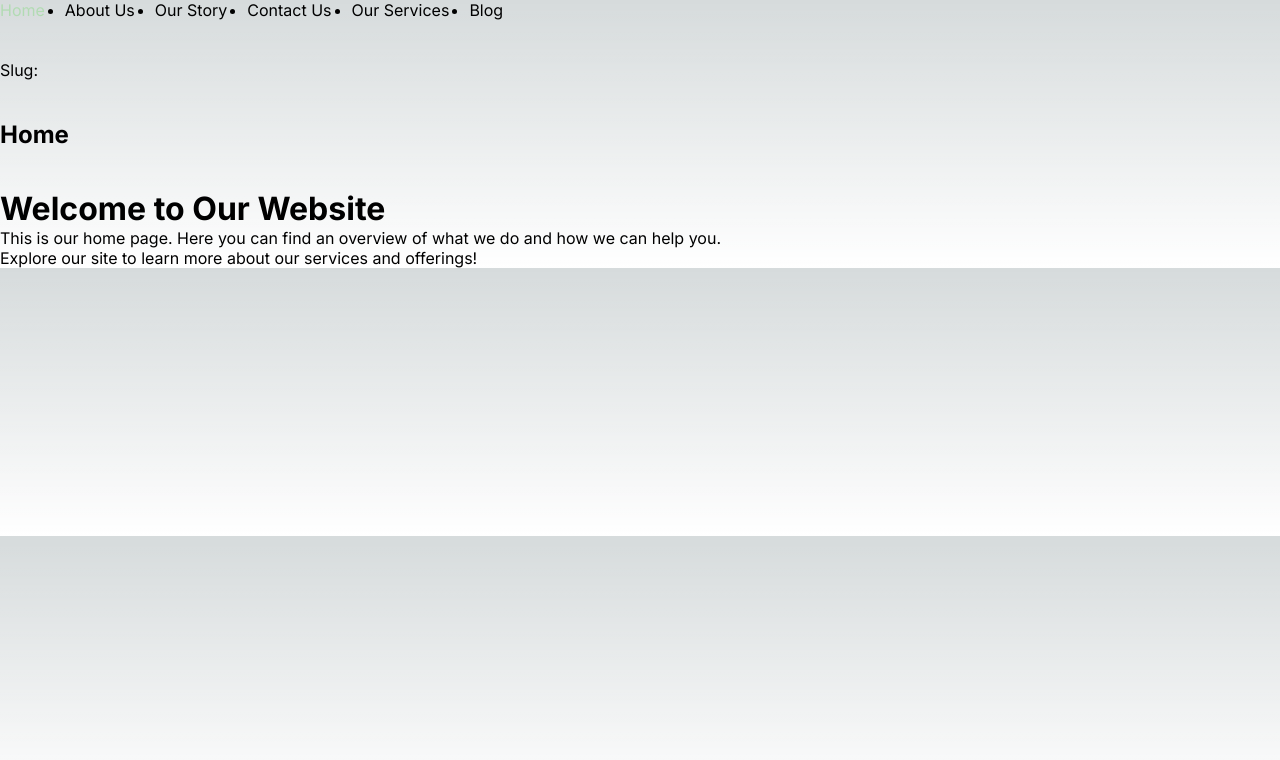
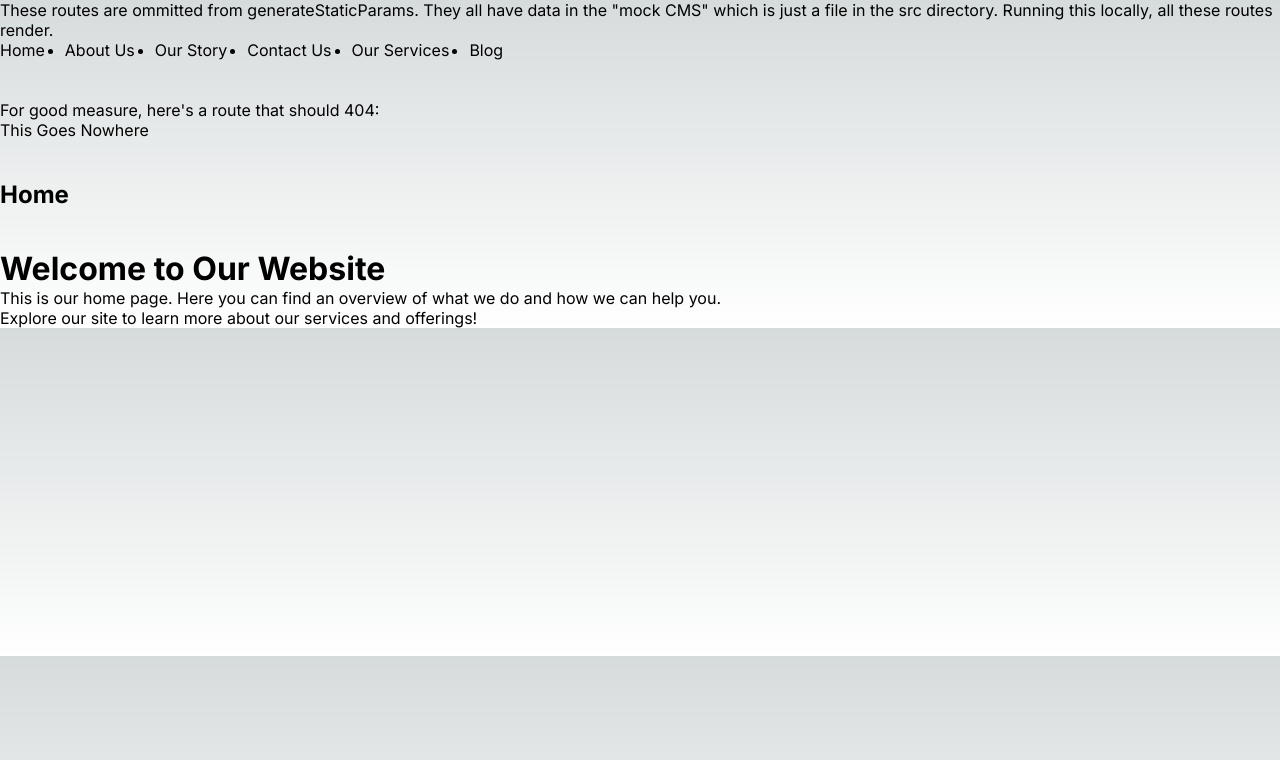
Before and after one commit to fgh-global/next-routing-mre, a Next.js app: page / in a window 1280 px wide. Shown: the top 760 px of the page. Built offline with nearby package versions, Linux system fonts and the light colour scheme.

Commit message:
Generate edge cases

```diff
--- a/src/app/[[...slug]]/page.tsx
+++ b/src/app/[[...slug]]/page.tsx
@@ -4,37 +4,23 @@ import pages from "../data";
 
 export type PageProps = {
   params: { id: string; slug: string[] };
-  /** Destructuring searchParams in a Page or Layot will trigger dynamic rendering
-   * https://nextjs.org/learn/dashboard-app/static-and-dynamic-rendering#what-is-dynamic-rendering
-   */
-  searchParams?: { [key: string]: string | string[] | undefined };
 };
 
-// export async function generateStaticParams(): Promise<{ slug: string[] }[]> {
-//   // Fetch all pages to generate static params
-// }
+// Force cache-on-demand!
+export function generateStaticParams() {
+  return [];
+}
 
-export default async function Page({ params }: PageProps) {
+export default function Page({ params }: PageProps) {
   const slug =
     !params.slug || !params.slug.length ? "/" : params.slug.join("/");
 
-  // Fetch Page from data
+  // "Fetch" Page from data
   const page = pages[slug];
 
-  // Generate markup
-  const markup = generateMarkup(page);
-
-  if (!markup || !page) {
+  if (!page) {
     notFound();
   }
 
-  return (
-    <>
-      {/* {renderingEngine<TDynamicBlocksUnion>(page, "type")} */}
-      <header>Slug: {params.slug}</header>
-      <br />
-      <br />
-      {markup}
-    </>
-  );
+  return <>{generateMarkup(page)}</>;
 }
--- a/src/app/data.ts
+++ b/src/app/data.ts
@@ -11,23 +11,23 @@ const pages: Record<string, { title: string; body: string }> = {
       title: "Home",
       body: `<h1>Welcome to Our Website</h1><p>This is our home page. Here you can find an overview of what we do and how we can help you.</p><p>Explore our site to learn more about our services and offerings!</p>`
   },
-  "/about": {
+  "about": {
       title: "About Us",
       body: `<h1>About Our Company</h1><p>We are committed to delivering excellent service and innovative solutions.</p><p>Our team is dedicated to ensuring client satisfaction through integrity and professionalism.</p>`
   },
-  "/about/our-story": {
+  "about/our-story": {
       title: "Our Story",
       body: `<h1>Our Story</h1><p>Learn how our company came to be and the values that drive our mission.</p><p>From humble beginnings to a market leader, discover our journey.</p>`
   },
-  "/contact": {
+  "contact": {
       title: "Contact Us",
       body: `<h1>Get in Touch</h1><p>Contact us today to find out how we can assist you with your needs.</p><p>Email us or call us directly at the numbers provided on this page.</p>`
   },
-  "/services": {
+  "services": {
       title: "Our Services",
       body: `<h1>Explore Our Services</h1><p>Discover the wide range of services we offer to help you achieve your goals.</p><p>We specialize in customized solutions for our clients.</p>`
   },
-  "/blog": {
+  "blog": {
       title: "Blog",
       body: `<h1>Latest Updates</h1><p>Read our latest blog posts to stay updated on industry trends and company news.</p><p>Our blog features insights from our experts and case studies on recent projects.</p>`
   }
--- a/src/app/layout.tsx
+++ b/src/app/layout.tsx
@@ -22,12 +22,24 @@ export default function RootLayout({
     <html lang="en">
       <body className={inter.className}>
         <nav>
+          These routes are ommitted from generateStaticParams. They all have
+          data in the "mock CMS" which is just a file in the src directory.
+          Running this locally, all these routes render.
+          <br />
           <ul>
             {pageSlugs.map((slug) => (
               <li key={`${pages[slug].title}-link`}>
-                <Link href={slug}>{pages[slug].title}</Link>
+                <Link href={slug[0] === "/" ? slug : `/${slug}`}>
+                  {pages[slug].title}
+                </Link>
               </li>
             ))}
+          </ul>
+          For good measure, here's a route that should 404:
+          <ul>
+            <li key={`404-link`}>
+              <Link href="/this-goes-nowhere">This Goes Nowhere</Link>
+            </li>
           </ul>
         </nav>
         {children}
```
